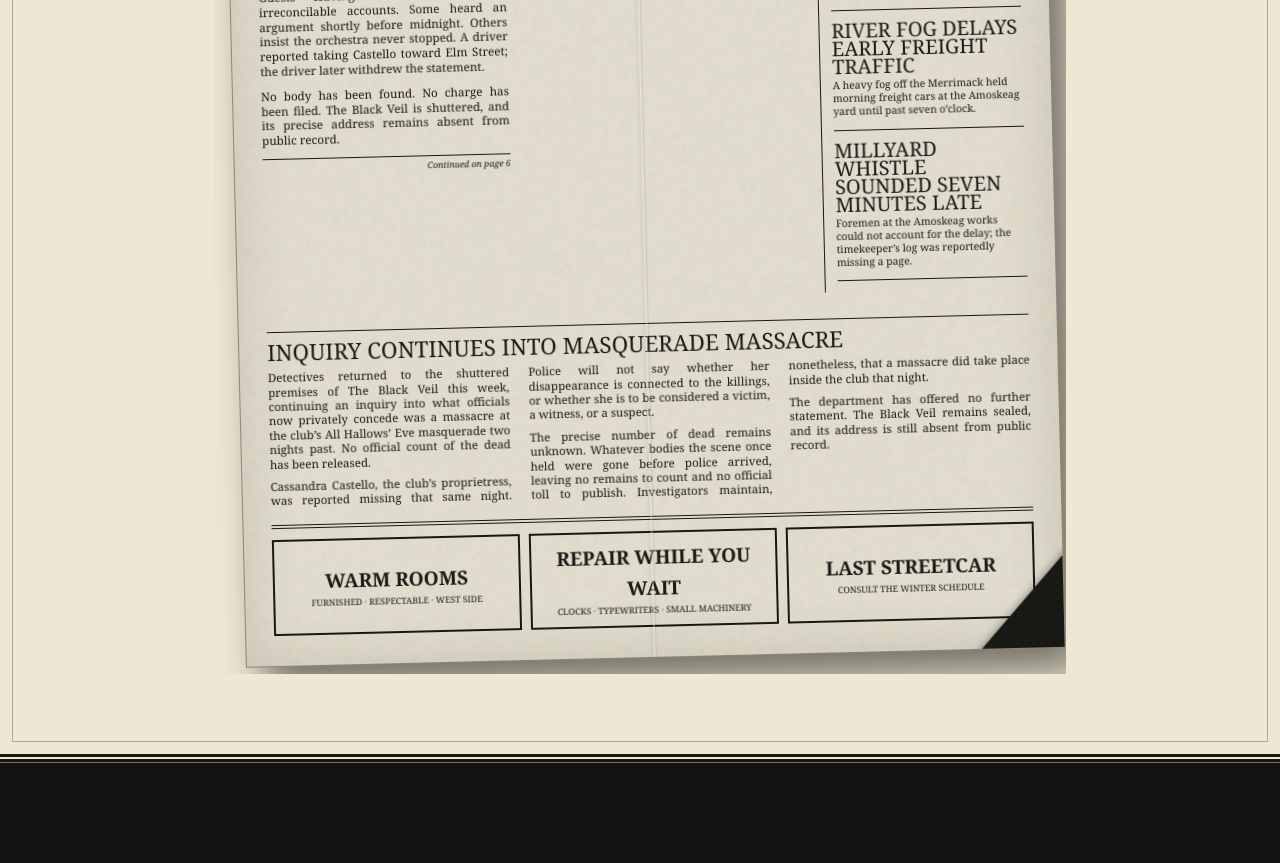
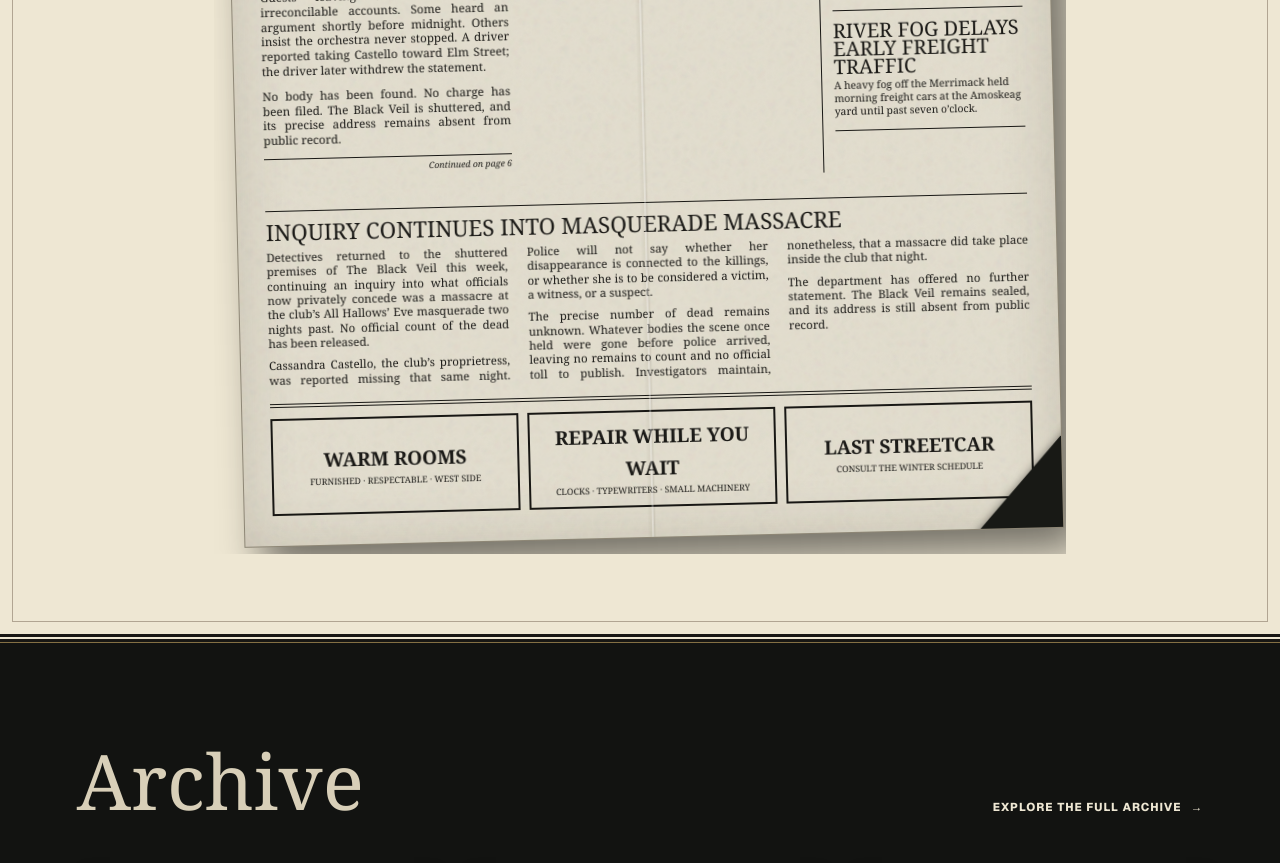
Before and after one commit to joeylandry/black-veil, a Next.js app: page / in a window 1280 px wide. Shown: the part 1940-2803 px from the top of the page. Built offline with nearby package versions, Linux system fonts and the light colour scheme.

Commit message:
Remove millyard whistle notice from Murdered or Murderer sidebar
Co-Authored-By: Claude Sonnet 5 <noreply@anthropic.com>
Claude-Session: https://claude.ai/code/session_01SxMvaft7QxigY6dq7U8LPF

```diff
--- a/src/data/archive.ts
+++ b/src/data/archive.ts
@@ -281,10 +281,6 @@ export const archiveRecords: ArchiveRecord[] = [
         headline: "River fog delays early freight traffic",
         body: "A heavy fog off the Merrimack held morning freight cars at the Amoskeag yard until past seven o’clock.",
       },
-      {
-        headline: "Millyard whistle sounded seven minutes late",
-        body: "Foremen at the Amoskeag works could not account for the delay; the timekeeper’s log was reportedly missing a page.",
-      },
     ],
     markings: ["Clipped from library binding", "Question mark circled in red pencil"],
     provenance: fictionalArtifact("Signature fictional front page. The newspaper, reports, death inquiry, Cassandra Castello, and The Black Veil are fictional."),
```
